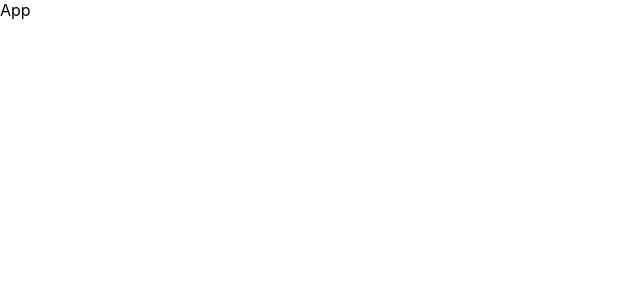
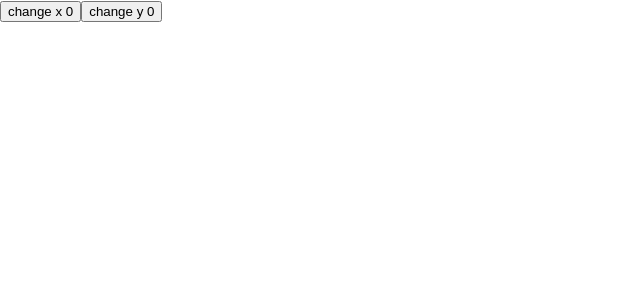
Before and after one commit to ArturLib/reactts_nextjs_okten_2024, a React (Create React App) app: page / in a window 1280 px wide. Shown: the top 300 px of the page, without its empty margins (0-640 px from the left). Built offline with nearby package versions, Linux system fonts and the light colour scheme.

Commit message:
lesson_3 - hooks useRef

```diff
--- a/src/App.tsx
+++ b/src/App.tsx
@@ -1,11 +1,24 @@
 import './App.css';
 
-import React from 'react';
+import React, {useRef, useState} from 'react';
 
 const App = () => {
-  return (
+
+    const [x, setX] = useState<number>(0);
+
+    const y = useRef(0);
+
+    console.log('work');
+
+    return (
       <div>
-        App
+
+          <button onClick={() => {setX((x) => x + 1)}}>change x {x}</button>
+          <button onClick={() => {
+              y.current++;
+              console.log(y);
+          }}>change y {y.current}</button>
+
       </div>
   );
 };
```
